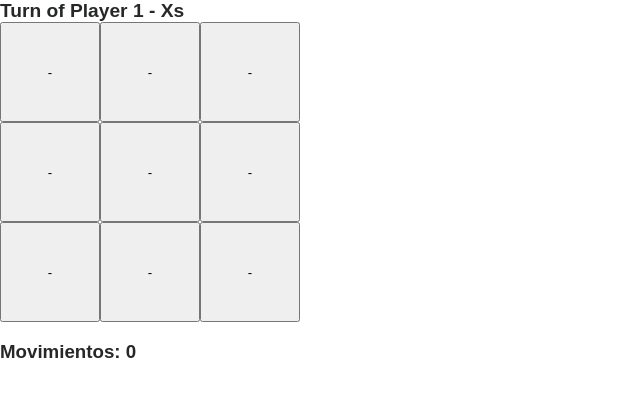
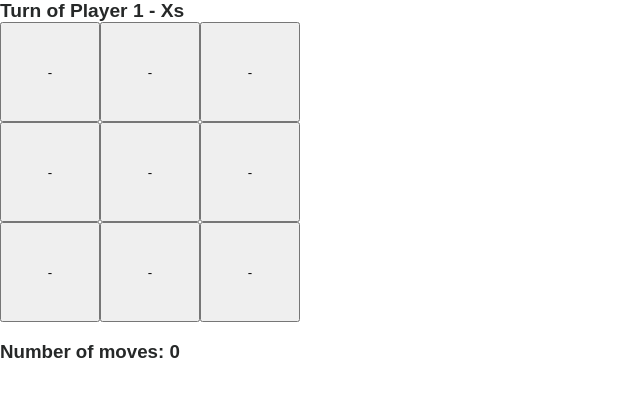
Before and after one commit to ebarra/TicTacToe_React_Redux, a React (Create React App) app: page / in a window 1280 px wide. Shown: the top 396 px of the page, without its empty margins (0-640 px from the left). Built offline with nearby package versions, Linux system fonts and the light colour scheme.

Commit message:
Minor change

```diff
--- a/src/components/App.jsx
+++ b/src/components/App.jsx
@@ -77,7 +77,7 @@ export default class App extends React.Component {
       <div>
         <Header text={text} winner={this.state.winner}/>
         <Board values={this.state.values}  appClick={this.appClick} winner={this.state.winner}/>
-        <h3>Movimientos: {this.state.moves}</h3>
+        <h3>Number of moves: {this.state.moves}</h3>
       </div>
     );
   }
```
